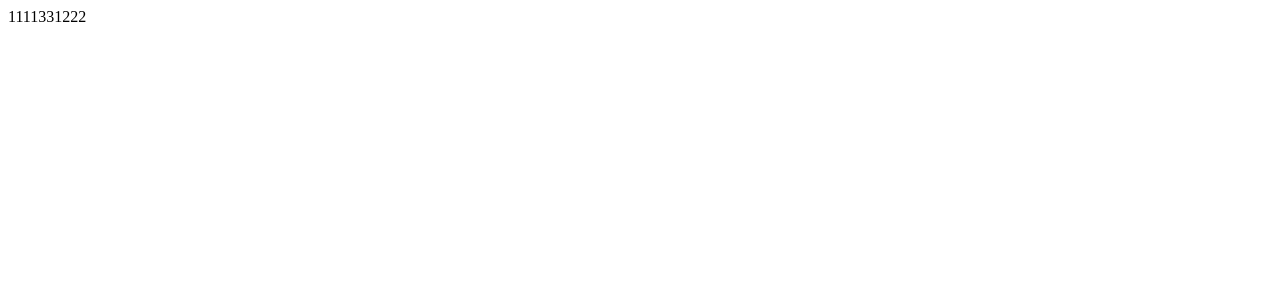
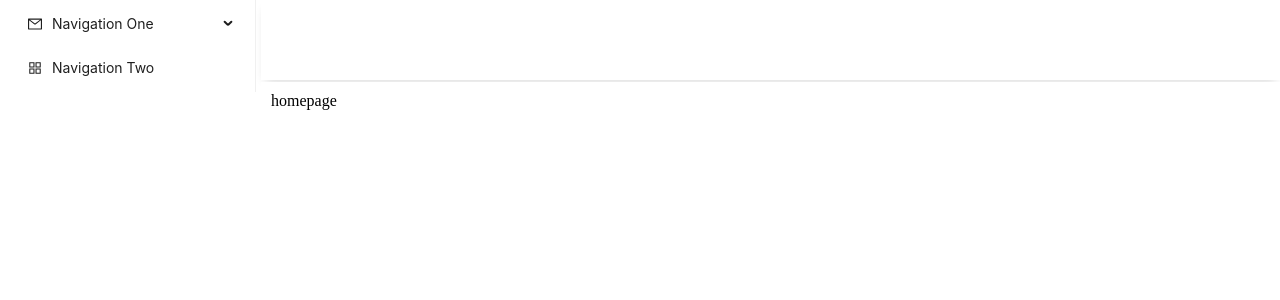
Before and after one commit to zhangxiang1008/webpack-react_github, a React app: page / in a window 1280 px wide. Shown: the top 300 px of the page. Built offline with nearby package versions, Linux system fonts and the light colour scheme.

Commit message:
-update 路由引入

```diff
--- a/public/index.html
+++ b/public/index.html
@@ -12,3 +12,15 @@
     <div id="root"></div>
   </body>
 </html>
+<style>
+  body {
+    margin: 0;
+    background-color: #f5f5f5;
+  }
+
+  .ant-menu {
+    &:where(.css-dev-only-do-not-override-dkbvqv) {
+      border-inline-end: none !important;
+    }
+  }
+</style>
--- a/src/app.tsx
+++ b/src/app.tsx
@@ -1,6 +1,6 @@
 // src/app.tsx
-import React from "react";
-import style from "./index.scss";
+import React from 'react'
+import style from './index.scss'
 // 将数组转化为树
 const list = [
   { id: 4, pid: 3 },
@@ -11,29 +11,29 @@ const list = [
   { id: 6, pid: 3 },
   { id: 7, pid: 2 },
   { id: 9, pid: 2 },
-  { id: 10, pid: 7 },
-];
+  { id: 10, pid: 7 }
+]
 
 function toTree(data: any) {
-  let result: any = [];
-  let obj: any = {};
+  let result: any = []
+  let obj: any = {}
   data.forEach((item: any) => {
     //遍历之前的pid可能已经将此次遍历到的数据id，放入map中，所以在此将obj[item.id]合入item 获得之前的push的children
-    obj[item.id] = Object.assign(item, obj?.[item.id] || {});
+    obj[item.id] = Object.assign(item, obj?.[item.id] || {})
     if (item.pid) {
-      let parent = obj[item.pid] || {};
-      parent.child = parent.child || [];
-      parent.child.push(item);
-      obj[item.pid] = parent;
+      let parent = obj[item.pid] || {}
+      parent.child = parent.child || []
+      parent.child.push(item)
+      obj[item.pid] = parent
     } else {
-      result.push(obj[item.id]);
+      result.push(obj[item.id])
     }
-  });
-  return result;
+  })
+  return result
 }
-console.log(toTree(list));
+// console.log(toTree(list))
 const App: React.FC<any> = () => {
-  return <div className={style.app}>1111331222</div>;
-};
+  return <div className={style.app}>111133111222</div>
+}
 
-export default App;
+export default App
--- a/src/index.scss
+++ b/src/index.scss
@@ -1,5 +1,9 @@
 // src/index.scss
 .app {
-    background-color: red;
-    display: flex;
-  }
+  // background-color: red;
+  display: flex;
+}
+
+body {
+  margin: 0 !important;
+}
--- a/src/index.tsx
+++ b/src/index.tsx
@@ -1,14 +1,11 @@
-// src/index.tsx
 import React from 'react'
-import ReactDOM from 'react-dom'
-import App from './app'
-import MyPromise from '../utils/Promise/Mypromise'
+import ReactDOM from 'react-dom/client'
+import { RouterProvider } from 'react-router-dom'
+import { router } from './routes/router'
+
 // @ts-ignore
-if (module.hot) {
-  // @ts-ignore
-  module.hot.accept('./app.tsx', function () {
-    console.log('Accepting the updated printMe  module!')
-    ReactDOM.render(<App />, document.querySelector('#root'))
-  })
-}
-ReactDOM.render(<App />, document.querySelector('#root'))
+ReactDOM.createRoot(document.getElementById('root')).render(
+  <React.StrictMode>
+    <RouterProvider router={router} />
+  </React.StrictMode>
+)
--- /dev/null
+++ b/src/pages/index.tsx
@@ -0,0 +1,15 @@
+import React from 'react'
+import { Button } from 'antd'
+import { useNavigate } from 'react-router-dom'
+import history from 'src/routes/history'
+
+const Index: React.FC<any> = () => {
+  const navigate = useNavigate()
+  return (
+    <div>
+      <Button onClick={() => history.back()}>返回</Button>
+    </div>
+  )
+}
+
+export default Index
--- /dev/null
+++ b/src/routes/errorPage.tsx
@@ -0,0 +1,17 @@
+import { useRouteError } from 'react-router-dom'
+import React from 'react'
+
+export default function ErrorPage() {
+  const error: any = useRouteError()
+  console.error(error)
+
+  return (
+    <div id="error-page">
+      <h1>Oops!</h1>
+      <p>Sorry, an unexpected error has occurred.</p>
+      <p>
+        <i>{error.statusText || error.message}</i>
+      </p>
+    </div>
+  )
+}
--- /dev/null
+++ b/src/routes/history.ts
@@ -0,0 +1,3 @@
+import { createHashHistory } from 'history'
+
+export default createHashHistory()
--- /dev/null
+++ b/src/routes/index.module.scss
@@ -0,0 +1,42 @@
+.page {
+    width: 100%;
+    height: 100vh;
+    display: flex;
+    background-color: #ffffff;
+}
+
+.sidebar {
+    height: 100%;
+    margin-right: 5px;
+}
+
+.memu {
+    :global(.ant-menu) {
+        background-color: red;
+
+        &:where(.css-dev-only-do-not-override-dkbvqv) {
+            border-inline-end: none;
+        }
+    }
+}
+
+
+.right {
+    flex: 1;
+}
+
+.content {
+    height: calc(100% - 110px);
+    background-color: #ffffff;
+    padding: 10px;
+    margin-top: 2px;
+    z-index: 1000;
+    position: sticky;
+}
+
+.navbar {
+    width: 100%;
+    height: 80px;
+    background-color: #ffffff;
+    box-shadow: 0 5px 10px -5px rgba(0, 0, 0, 0.2);
+}
--- /dev/null
+++ b/src/routes/index.tsx
@@ -0,0 +1,62 @@
+import React from 'react'
+import { AppstoreOutlined, MailOutlined } from '@ant-design/icons'
+import type { MenuProps } from 'antd'
+import { Menu } from 'antd'
+import MenuItem from 'antd/es/menu/MenuItem'
+import { Outlet, useNavigate } from 'react-router-dom'
+import styles from './index.module.scss'
+
+type MenuItem = Required<MenuProps>['items'][number]
+
+const items: MenuProps['items'] = [
+  getItem('Navigation One', '', <MailOutlined rev={undefined} />, [
+    getItem('Option 1', 'index'),
+    getItem('Option 2', 'index2')
+  ]),
+  getItem('Navigation Two', 'sub2', <AppstoreOutlined rev={undefined} />)
+]
+
+function getItem(
+  label: React.ReactNode,
+  key: React.Key,
+  icon?: React.ReactNode,
+  children?: MenuItem[],
+  type?: 'group'
+): MenuItem {
+  return {
+    key,
+    icon,
+    children,
+    label,
+    type
+  } as MenuItem
+}
+
+export default function Root() {
+  let navigate = useNavigate()
+
+  const onClick: MenuProps['onClick'] = (e) => {
+    navigate({
+      pathname: 'index'
+    })
+  }
+  return (
+    <div className={styles.page}>
+      <div id="sidebar" className={styles.sidebar}>
+        <Menu
+          className={styles.memu}
+          onClick={onClick}
+          style={{ width: 256 }}
+          mode="inline"
+          items={items}
+        />
+      </div>
+      <div id="detail" className={styles.right}>
+        <div className={styles.navbar}></div>
+        <div className={styles.content}>
+          <Outlet />
+        </div>
+      </div>
+    </div>
+  )
+}
--- /dev/null
+++ b/src/routes/router.tsx
@@ -0,0 +1,19 @@
+import React from 'react'
+import { createBrowserRouter, RouterProvider } from 'react-router-dom'
+import Root from './index'
+import ErrorPage from './errorPage'
+import IndexPage from '../pages/index'
+export const router = createBrowserRouter([
+  {
+    path: '',
+    element: <Root />,
+    errorElement: <ErrorPage />,
+    children: [
+      {
+        path: '/',
+        element: <div>homepage</div>
+      },
+      { path: '/index', element: <IndexPage /> }
+    ]
+  }
+])
```
Also changed, not shown: package.json (+10 -4 lines), 1 other file (tests, documents, lock files or other folders).
